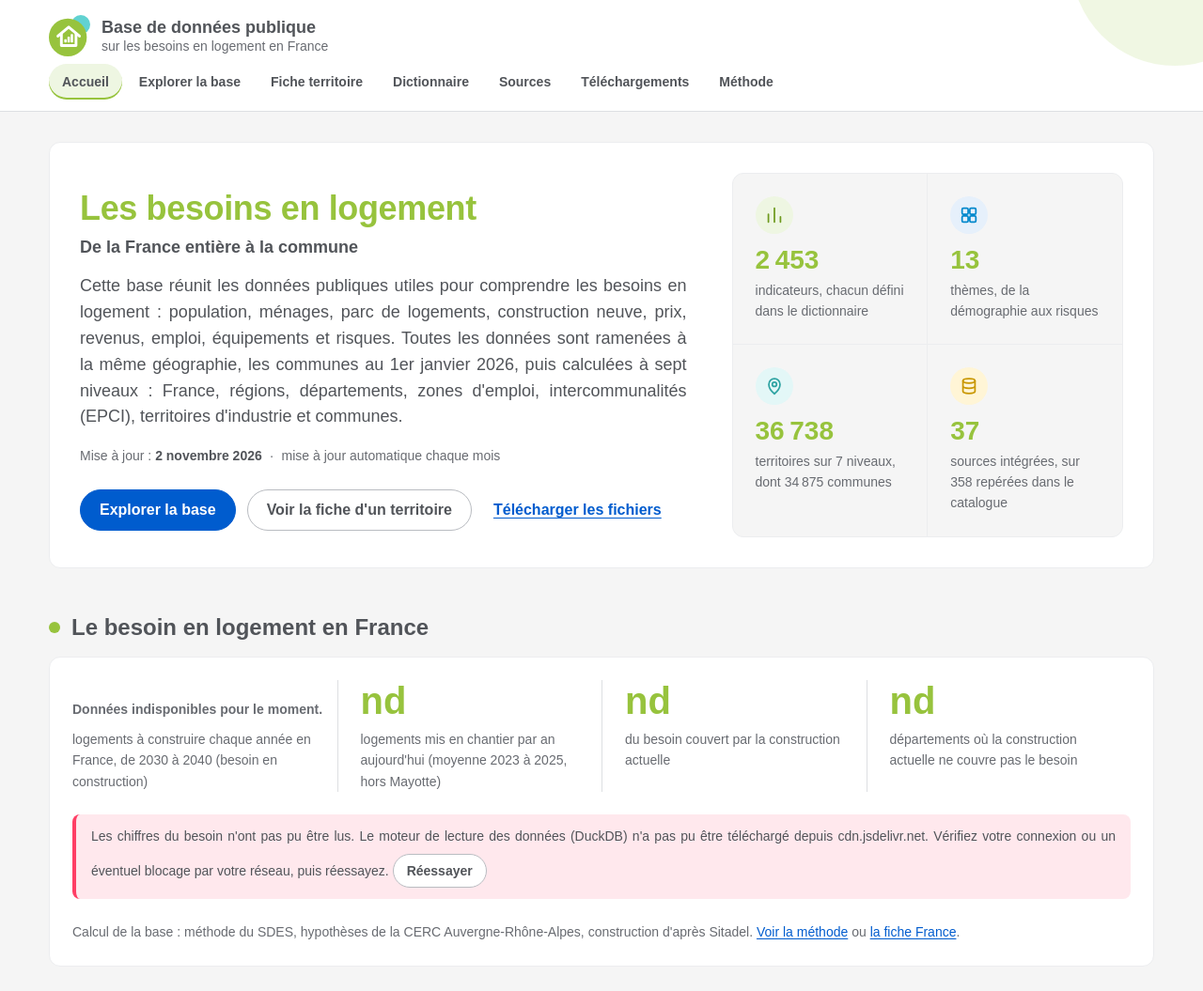
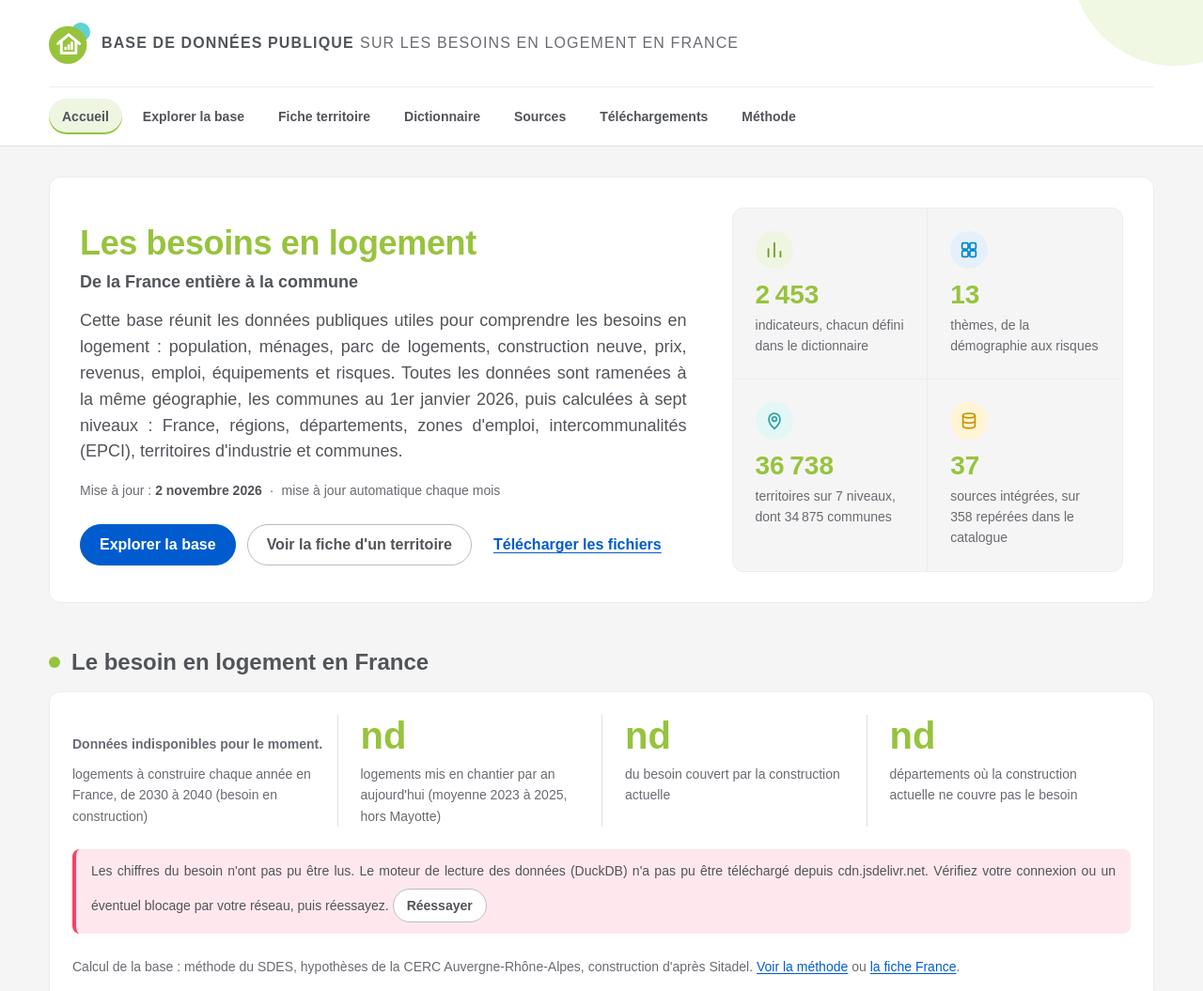
Before and after one commit to Besoins-logement/besoins-logement, a plain HTML site: page docs/index.html in a window 1280 px wide. Shown: the top 1055 px of the page at 94% size. Drawn offline with Linux system fonts and the light colour scheme.

Commit message:
Site : nom du site sur une ligne en capitales, menu détaché
« BASE DE DONNÉES PUBLIQUE SUR LES BESOINS EN LOGEMENT EN FRANCE » sur une
seule ligne, en capitales espacées ; plus d'air autour, filet fin entre le
nom du site et le menu.

Co-Authored-By: Claude Opus 5.5 <noreply@anthropic.com>

```diff
--- a/docs/assets/style.css
+++ b/docs/assets/style.css
@@ -102,16 +102,21 @@ q { quotes: "«\00a0" "\00a0»" "“" "”"; }
 /* ---------- En-tête ---------- */
 .entete { background: var(--blanc); position: relative; overflow: hidden; border-bottom: 1px solid var(--trait); }
 .entete::before { content: ""; position: absolute; border-radius: 50%; pointer-events: none; width: 220px; height: 220px; right: -80px; top: -150px; background: rgba(151, 195, 61, .14); }
-.entete-ligne { display: flex; align-items: center; justify-content: space-between; gap: var(--e-3); padding-top: var(--e-4); padding-bottom: var(--e-2); position: relative; z-index: 1; }
+.entete-ligne { display: flex; align-items: center; justify-content: space-between; gap: var(--e-3); padding-top: var(--e-5); padding-bottom: var(--e-5); position: relative; z-index: 1; }
 .marque { display: inline-flex; align-items: center; gap: var(--e-3); text-decoration: none; color: var(--gris); min-width: 0; }
 /* Logo : une maison dont l'intérieur est un petit graphique en barres (le logement mesuré par les données),
    dans un cercle vert, avec un cercle turquoise en écho au motif de la charte. */
 .marque-logo { width: 44px; height: 44px; flex: none; display: block; }
-.marque-texte { display: flex; flex-direction: column; line-height: 1.25; }
-.marque-titre { font-weight: 700; font-size: var(--t-l); }
-.marque-sous-titre { color: var(--texte-discret); font-size: var(--t-s); }
+/* Nom du site sur une seule ligne, en capitales espacées : « BASE DE DONNÉES PUBLIQUE » en gras, la suite en gris. */
+.marque-texte {
+  display: flex; flex-wrap: wrap; align-items: baseline; column-gap: .4em;
+  font-size: var(--t-m); line-height: 1.35; text-transform: uppercase; letter-spacing: .07em;
+}
+.marque-titre { font-weight: 700; color: var(--gris); }
+.marque-sous-titre { font-weight: 400; color: var(--texte-discret); }
 .menu { position: relative; z-index: 1; }
-.menu ul { list-style: none; margin: 0; padding: 0 0 var(--e-3); display: flex; flex-wrap: wrap; gap: var(--e-1); }
+/* Le menu est séparé du nom du site par un filet fin et un espace. */
+.menu ul { list-style: none; margin: 0; padding: var(--e-3) 0; border-top: 1px solid var(--trait-leger); display: flex; flex-wrap: wrap; gap: var(--e-1) var(--e-2); }
 .menu a {
   display: block; padding: var(--e-2) 14px; border-radius: 999px; text-decoration: none; color: var(--gris);
   font-weight: 700; font-size: var(--t-s); white-space: nowrap;
@@ -131,8 +136,8 @@ q { quotes: "«\00a0" "\00a0»" "“" "”"; }
   .menu ul { flex-direction: column; gap: 2px; padding-bottom: var(--e-3); }
   .menu a { white-space: normal; font-size: var(--t-m); }
   .marque-logo { width: 38px; height: 38px; }
-  .marque-titre { font-size: var(--t-m); }
-  .marque-sous-titre { font-size: var(--t-xs); }
+  .marque-texte { font-size: var(--t-s); letter-spacing: .05em; }
+  .menu ul { border-top: 0; margin-top: 0; }
 }
 @media (max-width: 480px) {
   .marque-sous-titre { display: none; }
```
